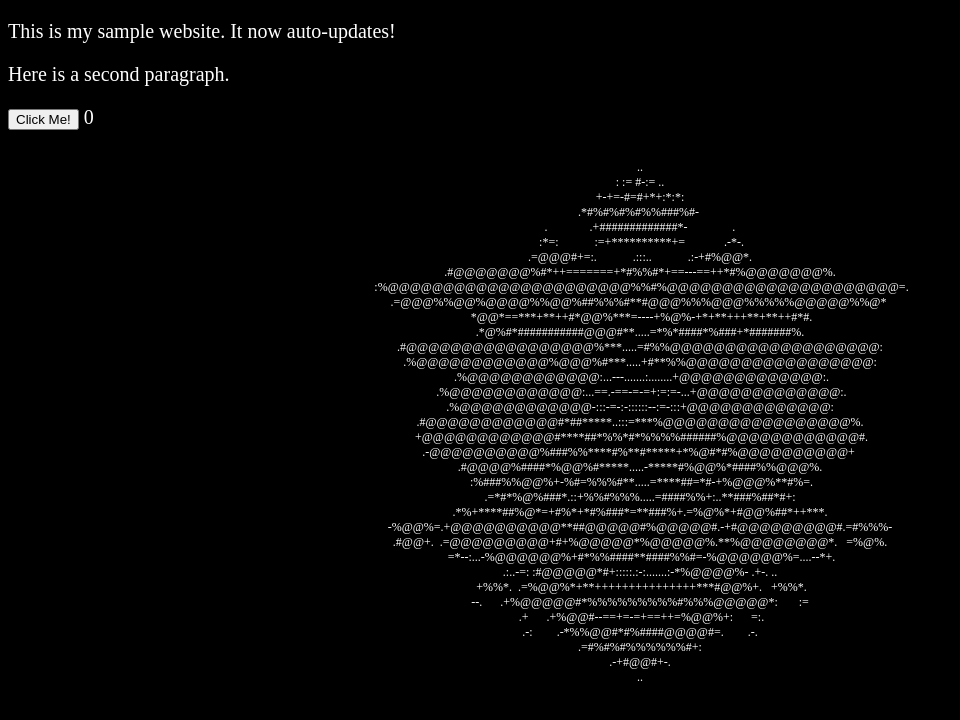
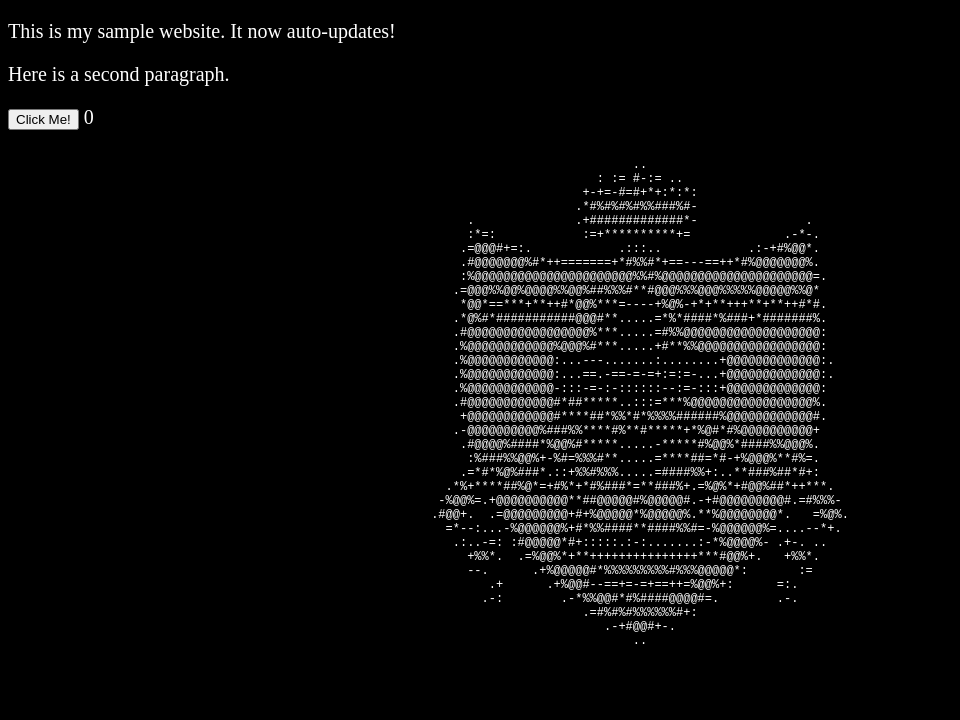
Before and after one commit to jonathansampson/Knights, a plain HTML site: page index.html in a window 1280 px wide. Shown: the whole page, without its empty margins (0-960 px from the left). Drawn offline with Linux system fonts and the light colour scheme.

Commit message:
trying another font

```diff
--- a/index.html
+++ b/index.html
@@ -21,7 +21,7 @@
 
         #ascii {
             white-space: pre;
-            font-family: consolas monospace;
+            font-family:'Courier New', Courier, monospace;
             font-size: 12px;
             text-align: center;
         }
```
